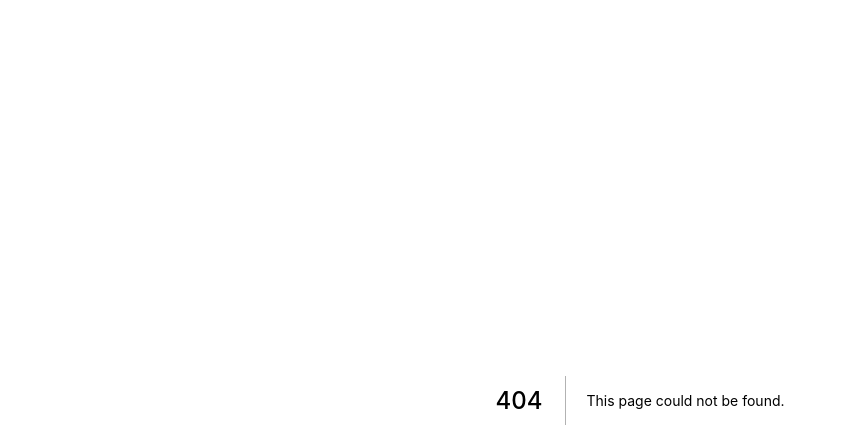
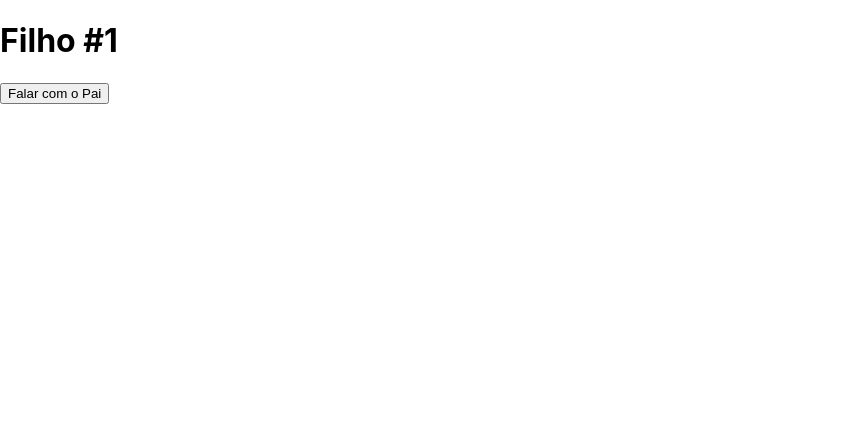
Before and after one commit to BianchiDev/react-project, a Next.js app: page /comunicacao/Indireta1 in a window 1280 px wide. Before the commit this address had no page. Shown: the top 448 px of the page, without its empty margins (0-847 px from the left). Built offline with nearby package versions, Linux system fonts and the light colour scheme.

Commit message:
Passando parametros de forma indireta

```diff
--- a/components/direta/Pai.jsx
+++ b/components/direta/Pai.jsx
@@ -7,7 +7,7 @@
           <Filho nome="Kayky" familia={props.familia}/>
           <Filho nome="Pedro" familia ={props.familia}/>
           <Filho nome="Sara" familia={props.familia}/>
-          <Filho nome="Iara" {...props}/> {/* Operador spreids */}
+          <Filho nome="Iara" {...props}/> {/* Operador spreids  */}
         </div>
     )
 }
--- /dev/null
+++ b/components/indireta1/Filho.jsx
@@ -0,0 +1,10 @@
+export default function Filho(props){
+    //"Passei no ENEM!"
+    console.log(props.funcao)
+    return(
+        <div>
+            <h1>Filho #1</h1>
+            <button onClick={() => props.funcao("Passei no ENEM!")}>Falar com o Pai</button>
+        </div>
+    )
+}
--- /dev/null
+++ b/components/indireta1/Pai.jsx
@@ -0,0 +1,14 @@
+import Filho from "./Filho";
+
+export default function Pai(props){
+
+    function falarComigo(param){
+        console.log(param)
+        console.log('Alguém falou comigo!')
+    }
+    return(
+        <div>
+            <Filho funcao={falarComigo}/>
+        </div>
+    )
+}
--- /dev/null
+++ b/pages/comunicacao/Indireta1.jsx
@@ -0,0 +1,10 @@
+import Pai from "../../components/indireta1/Pai";
+
+
+export default function indireta1(){
+    return(
+        <div>
+            <Pai/>
+        </div>
+    )
+}
```
